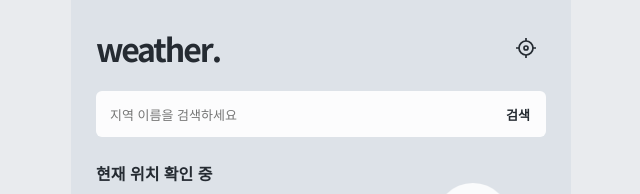
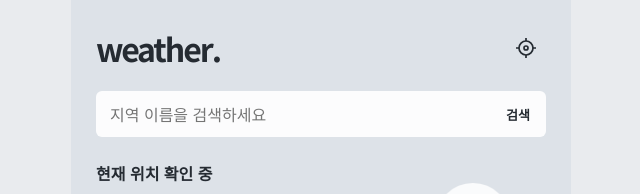
Before and after one commit to eomjoonsik/weather_app_1127, a plain HTML site: page index.html in a window 1280 px wide. Shown: the top 194 px of the page, 319-959 px from the left. Drawn offline with Linux system fonts and the light colour scheme.

Commit message:
Update style.css

```diff
--- a/CSS/style.css
+++ b/CSS/style.css
@@ -681,3 +681,8 @@ button:disabled {
 .search-results button:hover {
     background: #EDF2F7;
 }
+
+/* 모바일 검색창 자동 확대 방지 */
+#cityInput {
+    font-size: 16px;
+}
```
